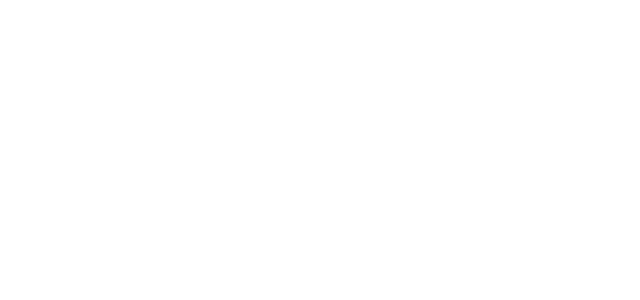
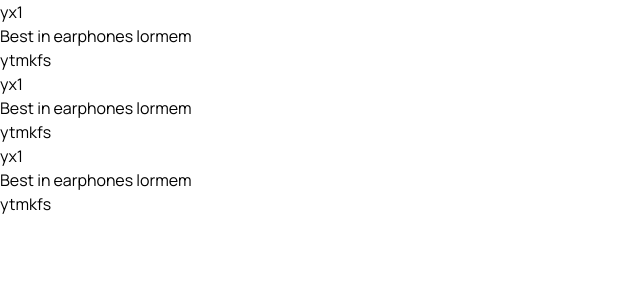
Before and after one commit to keys78/audiophile-ecommerce, a Nuxt app: page /ProductDetails in a window 1280 px wide. Before the commit this address had no page. Shown: the top 300 px of the page, without its empty margins (0-640 px from the left). Built offline with nearby package versions, Linux system fonts and the light colour scheme.

Commit message:
ui build

```diff
--- /dev/null
+++ b/pages/ProductDetails.vue
@@ -0,0 +1,30 @@
+<template>
+  <div>
+      <ul>
+          <li v-for="product in products" :key="product.id">
+              <h1>{{ product.name }}</h1>
+              <h1>{{ product.text }}</h1>
+              <h1>{{ product.features }}</h1>
+          </li>
+      </ul>
+  </div>
+</template>
+
+<script>
+export default {
+    name:"ProductDetails",
+    data() {
+        return {
+            products: [
+                {name:'yx1', text:"Best in earphones lormem", features: 'ytmkfs'},
+                {name:'yx1', text:"Best in earphones lormem", features: 'ytmkfs'},
+                {name:'yx1', text:"Best in earphones lormem", features: 'ytmkfs'}
+            ]
+        }
+    }
+}
+</script>
+
+<style>
+
+</style>
```
